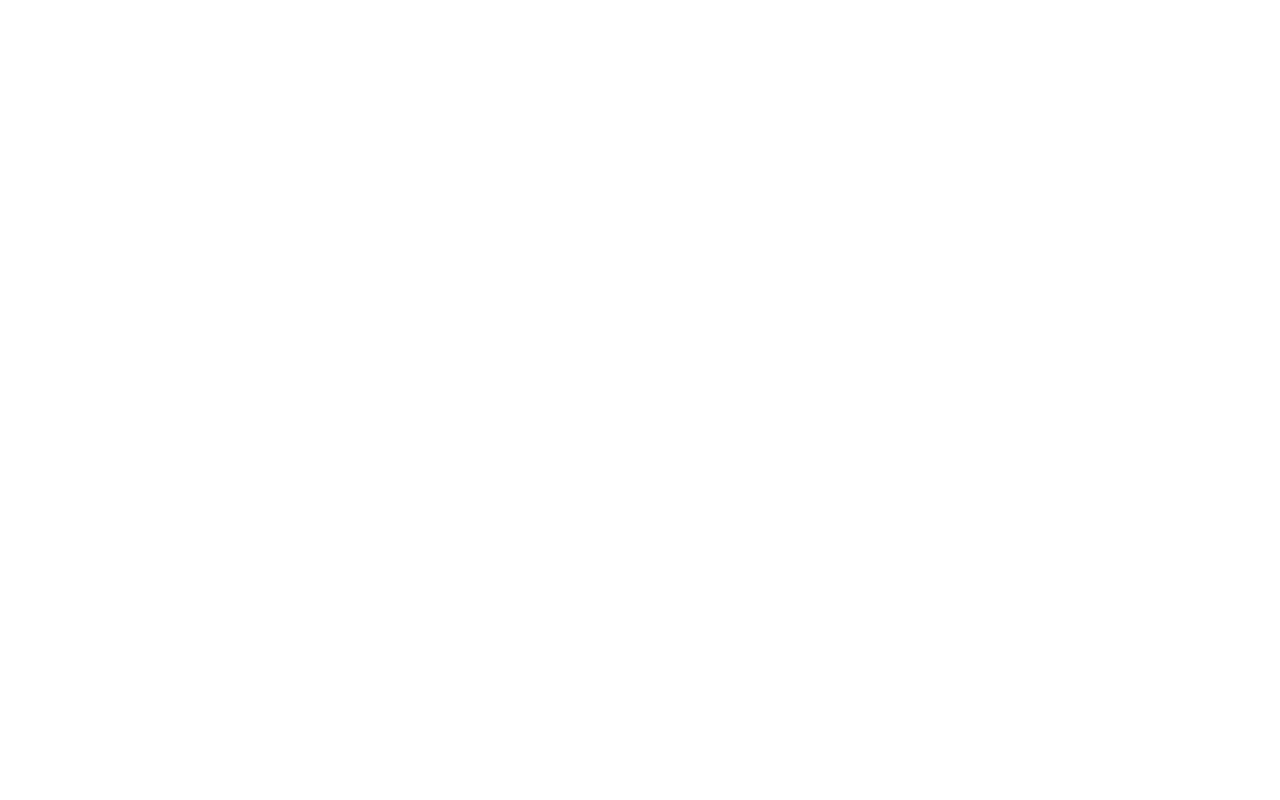
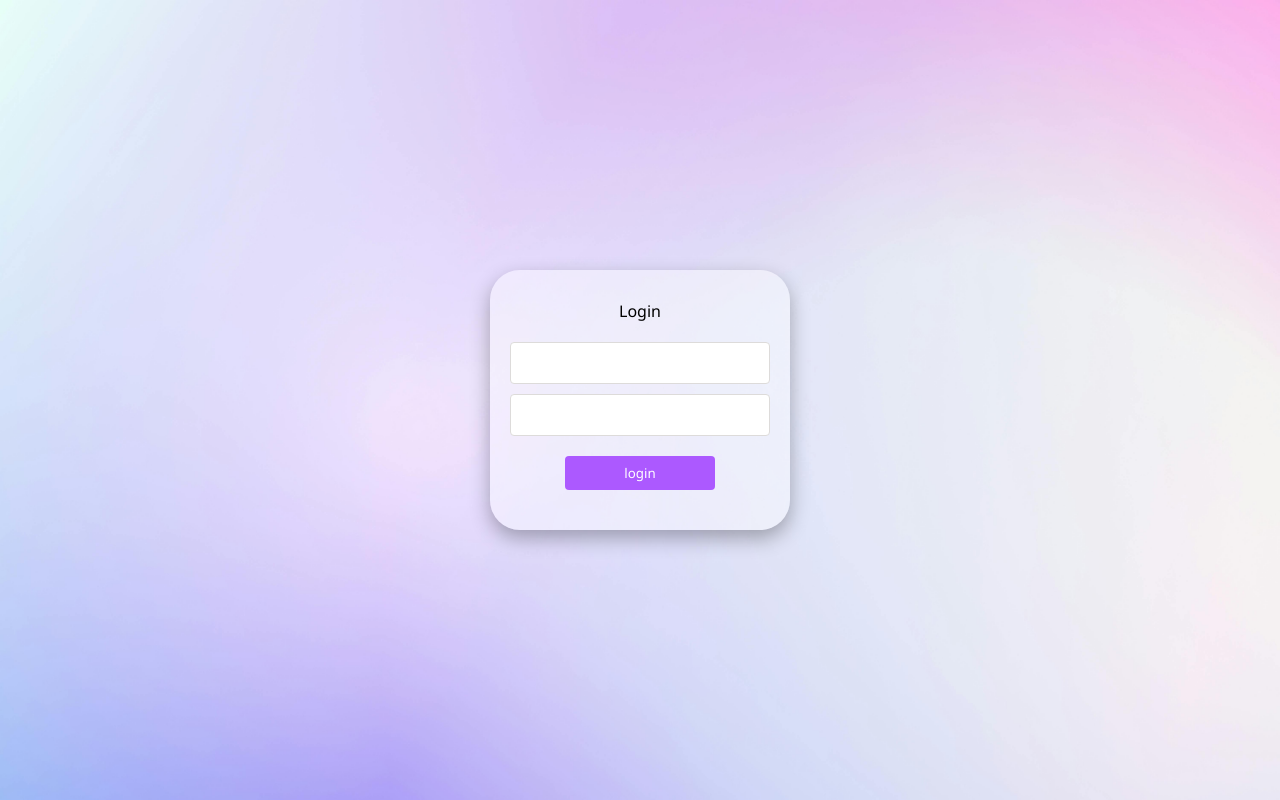
Before and after one commit to Bakhytgulll/bakhytgul_03042203_fashionshop, a plain HTML site: page baqytgul_030422053_fashionshop/login.html in a window 1280 px wide. Drawn offline with Linux system fonts and the light colour scheme.

Commit message:
login css

```diff
--- /dev/null
+++ b/baqytgul_030422053_fashionshop/css/login.css
@@ -0,0 +1,64 @@
+* {
+  box-sizing: border-box;
+  padding: 0;
+  margin: 0;
+  height: 100%;
+  font-family: 'Segoe UI', Tahoma, Geneva, Verdana, sans-serif;
+}
+
+.container {
+  background-image: url(../assets/images/login_background.jpg);
+  background-size: cover;
+  background-repeat: no-repeat;
+  width: 100%;
+  height: 100%;
+}
+
+.login-panel {
+  height: auto;
+  width: 300px;
+  background: rgba(255, 255, 255, 0.4);
+  border-radius: 30px;
+  position: absolute;
+  top: 50%;
+  left: 50%;
+  transform: translate(-50%, -50%);
+  padding: 20px;
+  box-shadow: 0 8px 20px rgba(0, 0, 0, 0.3);
+}
+
+.login-panel input {
+  display: block;
+  width: 100%;
+  padding: 20px 20px;
+  margin: 10px 0;
+  height: 32px;
+  border: 1px solid #dddbda;
+  border-radius: 4px;
+  background-color: #fff;
+  color: #080707;
+  transition: border 0.1s linear;
+  background-color: 0.1s linear;
+  box-sizing: border-box;
+}
+
+.login-panel span {
+  display: block;
+  text-align: center;
+  margin: 0 auto;
+  padding: 10px;
+}
+
+.login-panel button {
+  display: block;
+  padding: 8px 16px;
+  width: 150px;
+  border: none;
+  background-color: #ac59ff;
+  color: white;
+  border-radius: 4px;
+  cursor: pointer;
+  transition: background 0.2s ease;
+  height: auto;
+  margin: 20px auto;
+}
--- a/baqytgul_030422053_fashionshop/index.html
+++ b/baqytgul_030422053_fashionshop/index.html
@@ -4,17 +4,16 @@
     <meta charset="UTF-8" />
     <meta name="viewport" content="width=device-width, initial-scale=1.0" />
     <title>Fashion Store</title>
-  <link rel="stylesheet" href="./style.css" />
+    <link rel="stylesheet" href="./css/index.css" />
   </head>
   <body>
     <header>
       <h1>Fashion Store</h1>
       <nav>
         <ul>
-        <li><a href="#">Ana Sayfa</a></li>
-        <li><a href="#">Ürünler</a></li>
-        <li><a href="#">Hakkımızda</a></li>
-        <li><a href="#">Giriş</a></li>
+          <li><a href="index.html">Ana Sayfa</a></li>
+          <li><a href="products.html">Ürünler</a></li>
+          <li><a href="login.html">Giriş</a></li>
         </ul>
       </nav>
     </header>
--- a/baqytgul_030422053_fashionshop/login.html
+++ b/baqytgul_030422053_fashionshop/login.html
@@ -0,0 +1,21 @@
+<!DOCTYPE html>
+<html lang="en">
+  <head>
+    <meta charset="UTF-8" />
+    <meta name="viewport" content="width=device-width, initial-scale=1.0" />
+    <title>login</title>
+    <link rel="stylesheet" href="./css/login.css" />
+  </head>
+  <body>
+    <div class="container">
+      <div class="login-panel">
+        <span>Login</span>
+        <form action="" method="get">
+          <input type="text" name="email" id="" />
+          <input type="password" name="email" id="" />
+          <button>login</button>
+        </form>
+      </div>
+    </div>
+  </body>
+</html>
```
Also changed, not shown: baqytgul_030422053_fashionshop/products.html (+1 -0 lines), baqytgul_030422053_fashionshop/assets/images/login_background.jpg (added), baqytgul_030422053_fashionshop/css/index.css (renamed from baqytgul_030422053_fashionshop/style.css). Lines whose indentation alone changed are shown as unchanged.
